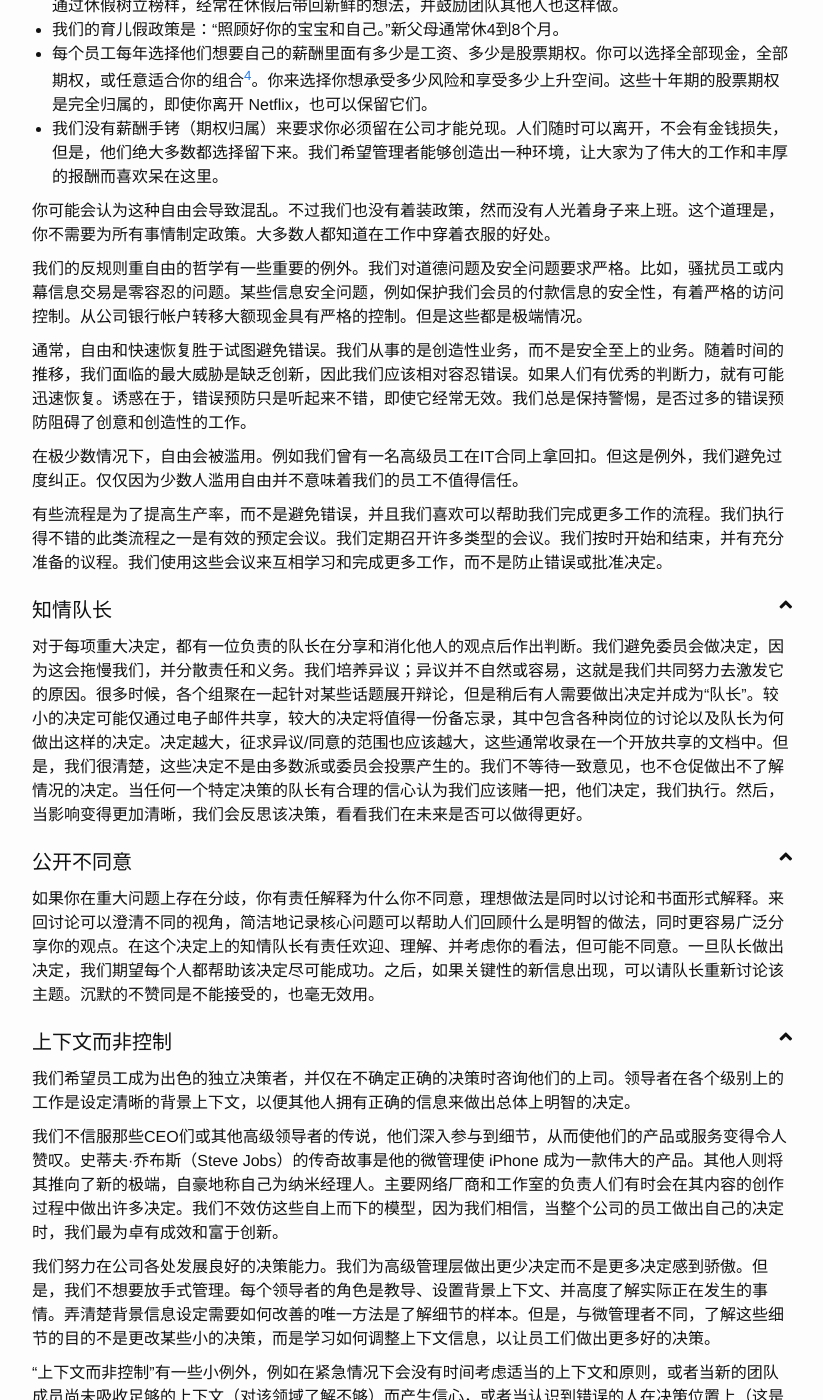
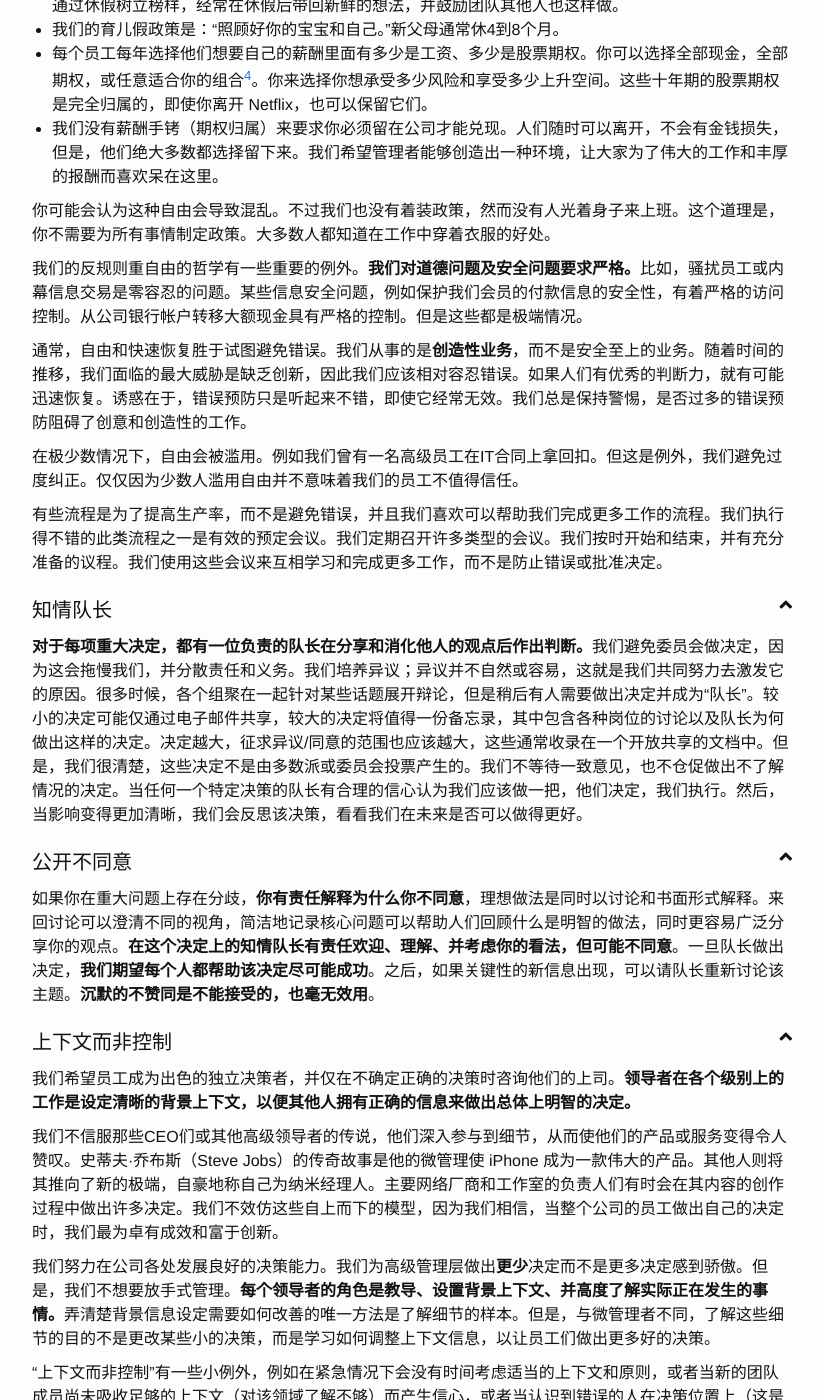
Before and after one commit to flniu/flniu.github.io, a Jekyll site: the page built from _posts/2020-05-11-netflix-culture.md, in a window 1280 px wide and 1400 px high, scrolled down 5423 px. Shown: the whole window, without its empty margins (228-1051 px from the left). Built offline with Jekyll 4.4.1, drawn with Linux system fonts in a browser that asks for light colours; nearby versions of some CDN libraries; some of the changed text lies outside the part shown.

Commit message:
change format for post netflix culture

```diff
--- a/_posts/2020-05-11-netflix-culture.md
+++ b/_posts/2020-05-11-netflix-culture.md
@@ -22,7 +22,7 @@ tags: netflix business translate
 
 ## 真正的价值观
 
-许多公司都有价值观声明，但这些书面价值观通常含糊不清且被忽略。公司的真正价值观是由谁获得奖励、谁离开公司来展示的。以下是我们最关心的价值观，特定行为和技能。这些价值观听起来越像你，并且描述了你想与之共事的人，你越有可能在 Netflix 茁壮成长。
+许多公司都有价值观声明，但这些书面价值观通常含糊不清且被忽略。**公司的真正价值观是由谁获得奖励、谁离开公司来展示的**。以下是我们最关心的价值观，特定行为和技能。这些价值观听起来越像你，并且描述了你想与之共事的人，你越有可能在 Netflix 茁壮成长。
 
 ### 判断力
 
@@ -100,18 +100,18 @@ tags: netflix business translate
 * 你让你的同事变得更好
 * 你关注结果胜于过程
 
-编写令人钦佩的价值观很容易；让它们活起来很难。在描述勇气时，我们说：“你质疑与我们的价值观不一致的行为。”我们希望每个人都能互相帮助，共同践行价值观，并让彼此为榜样负责。这是一个持续的志向延伸。
+编写令人钦佩的价值观很容易；让它们活起来很难。在描述勇气时，我们说：*“你质疑与我们的价值观不一致的行为。”*我们希望每个人都能互相帮助，共同践行价值观，并让彼此为榜样负责。这是一个持续的志向延伸。
 
-在描述正直时，我们说：“你只说会对同事当面说的话。”对于新人来说，这一项是最难相信的，也是他们学习实践的难点之一。在大多数情况下，无论是社交还是工作，始终如一说出他们对人的真正想法的人都会很快被孤立和放逐。我们努力使人们持续不断地互相提供专业、建设性的反馈——向上，向下，以及遍及整个组织。领导者示范了我们都是容易犯错误的，并且愿意接受反馈。人们经常问别人：“哪些事我能做得更好？”和自己：“哪些反馈我还没有分享？”
+在描述正直时，我们说：*“你只说会对同事当面说的话。”*对于新人来说，这一项是最难相信的，也是他们学习实践的难点之一。在大多数情况下，无论是社交还是工作，始终如一说出他们对人的真正想法的人都会很快被孤立和放逐。我们努力使人们持续不断地互相提供专业、建设性的反馈——向上，向下，以及遍及整个组织。领导者示范了我们都是容易犯错误的，并且愿意接受反馈。**人们经常问别人：“哪些事我能做得更好？”和自己：“哪些反馈我还没有分享？”**
 
-我们相信，如果我们能够减少给予和接受反馈的压力，并使之成为工作生活中更正常的一部分，那么我们将学得更快，更好。较之偶尔进行正式练习，反馈是我们相互沟通和合作的持续组成部分。我们通过无私地向同事提供反馈来建立信任，即使这样做会不舒服。反馈有助于我们避免持续的误解和对规则的需求。如果人与人之间有牢固的基础关系和信任，则更容易交换反馈，这就是我们投入时间发展这些专业关系的原因之一。我们向那些非常坦诚的人表示敬意，特别是能够对权力高层坦诚的人。我们知道这种直率和反馈的水平对于新员工和来自世界其他地方不常见直接反馈的人们来说可能很困难。我们通过指导和标榜我们希望在每位员工中看到的行为，积极帮助人们在 Netflix 学习如何做到这一点。
+我们相信，如果我们能够减少给予和接受反馈的压力，并使之成为工作生活中更正常的一部分，那么我们将学得更快，更好。较之偶尔进行正式练习，反馈是我们相互沟通和合作的持续组成部分。**我们通过无私地向同事提供反馈来建立信任，即使这样做会不舒服。**反馈有助于我们避免持续的误解和对规则的需求。**如果人与人之间有牢固的基础关系和信任，则更容易交换反馈，这就是我们投入时间发展这些专业关系的原因之一。**我们向那些非常坦诚的人表示敬意，特别是能够对权力高层坦诚的人。我们知道这种直率和反馈的水平对于新员工和来自世界其他地方不常见直接反馈的人们来说可能很困难。**我们通过指导和标榜我们希望在每位员工中看到的行为**，积极帮助人们在 Netflix 学习如何做到这一点。
 
 
 ## 梦之队
 
 一个梦之队[^1]是**所有**同事在工作中都表现出色并且是高效合作者的团队。加入梦之队的价值和满意度是巨大的。我们对伟大工作场所的理解不是寿司午餐，大型健身房，高档办公室或频繁的聚会。我们的伟大工作场所版本是一个追求雄心勃勃的共同目标的梦之队，为此我们投入了大量精力。在这样一个团队中，你可以学到最多，做出你最好的工作，以最快的速度提升，并获得最大的乐趣。
 
-要有一个由梦之队组成的整个公司（而不是只有几个小组）是具有挑战性的。毫无疑问，我们必须录用好。我们还必须促进协作，拥护多样的观点，支持信息共享，并阻止政治活动。不寻常的部分是，我们为表现尚可的员工提供慷慨的离职补偿金[^2]，以便我们为该岗位寻到一名明星员工。如果你联想一个职业球队，它是由教练来确保场上的**每个**球员在他们的位置上表现优异，并且与其他球员配合得非常有效。我们以成为团队而不是家庭为榜样。家庭是关于无条件的爱的，即使，比如说，你的兄弟姐妹有不良行为。一个梦之队旨在推动自己成为最好的队友，密切关注队友，并知道自己可能不会永远呆在一个团队中。
+要有一个由梦之队组成的整个公司（而不是只有几个小组）是具有挑战性的。毫无疑问，我们必须录用好。我们还必须促进协作，拥护多样的观点，支持信息共享，并阻止政治活动。不寻常的部分是，*我们为表现尚可的员工提供慷慨的离职补偿金*[^2]，以便我们为该岗位寻到一名明星员工。如果你联想一个职业球队，它是由教练来确保场上的**每个**球员在他们的位置上表现优异，并且与其他球员配合得非常有效。我们以成为团队而不是家庭为榜样。家庭是关于无条件的爱的，即使，比如说，你的兄弟姐妹有不良行为。一个梦之队旨在推动自己成为最好的队友，密切关注队友，并知道自己可能不会永远呆在一个团队中。
 
 我们没有钟形曲线、排名或配额，例如“每年淘汰末位10％”。这将不利于促进协作，并且是我们永远不会支持的一个基于过于简单化规则的方法。我们关注于管理人员通过每个人的“挽留测试”做出的判断：如果团队中的一个成员正在考虑离职去另一家公司，管理人员是否会努力把他留下来？那些没有通过挽留测试的人（即他们的经理不会努力挽留他们）会及时而礼貌地得到一笔慷慨的离职补偿金，以便我们找到合适的人选，使我们成为一支更好的梦之队。从我们的团队中被要求离开是非常令人失望的，但是并不耻辱。加入一个梦之队可能成为职业生涯的高峰体验。
 
@@ -133,7 +133,7 @@ tags: netflix business translate
 
 请注意，如果我们公司遭遇财务困难，我们不会要求我们的员工接受较少的薪水。一支战绩不佳的球队仍会支付个人市场的最高薪酬给那些寄望于能将他们重新带回胜利位置的球员。另一方面，如果公司表现良好，我们广泛分发的股票期权将变得非常有价值。
 
-最终，你的经济安全取决于你的技能和声望，而不是你在一家公司的资历。在 Netflix，你会学到很多与出色的同事一起解决棘手问题的经验，并且学到的东西可以提高你的市场价值。知道如果你离开 Netflix，其他公司会很快雇用你，这令人感到欣慰。我们认为偶尔进行外部面试是健康的，并鼓励员工与上司讨论他们在此过程中学到的东西。
+最终，**你的经济安全取决于你的技能和声望，而不是你在一家公司的资历**。在 Netflix，你会学到很多与出色的同事一起解决棘手问题的经验，并且学到的东西可以提高你的市场价值。知道如果你离开 Netflix，其他公司会很快雇用你，这令人感到欣慰。我们认为偶尔进行外部面试是健康的，并鼓励员工与上司讨论他们在此过程中学到的东西。
 
 虽然我们的队友都很出色，并且我们之间的合作非常顺利，但我们知道我们总是还能做得更好。我们努力保持冷静的信心，但又渴望改善。与我们想要变成的伟大程度相比，我们做得还不够。
 
@@ -148,7 +148,7 @@ tags: netflix business translate
 
 在许多组织中，有一种对流程的不健康的强调，而没有太多的自由。这些组织并不是以这种方式开始的，但是每次出问题时，流程的巨蟒都会束得更紧。具体来说，许多组织在规模较小时拥有自由与责任。每个人都相互认识，每个人都捡垃圾。但是，随着他们的成长，业务变得越来越复杂，有时平均素质和热情会下降。随着这种非正式的、平滑运转的组织开始解体，大量混乱局面浮现出来，普遍的呼声是要“增长”，并添加传统的管理和流程去减少混乱。随着规则和流程激增，评价体系逐渐演变成遵守规则（即：这样做你才能获得奖励）。如果这种标准的管理方法做得好，公司的业务模式会变得非常高效——系统可以无脑运行，创造性思考者被要求停止质疑现状。这种类型的组织非常专业化，并且适应它的业务模式。然而最终，经过10到100年，业务模式不可避免地必须改变，然后大多数这类公司对此都无法适应。
 
-为了避免过度专业化的僵化，并避免增长的混乱，同时又保持自由，我们努力让自己的业务尽可能简单，同时实现我们的增长雄心，并不断提高员工的卓越水平。我们致力于建立一个自律的公司，他们发现并解决问题而不必被告知要这样做。
+为了避免过度专业化的僵化，并避免增长的混乱，同时又保持自由，我们努力让自己的业务尽可能简单，同时实现我们的增长雄心，并不断提高员工的卓越水平。我们致力于建立一个自律的公司，**他们发现并解决问题而不必被告知要这样做。**
 
 我们致力于增加员工[^3]对抗流程巨蟒的自由。关于我们如何以非同寻常的自由度运转的一些例子如下：
 
@@ -162,9 +162,9 @@ tags: netflix business translate
 
 你可能会认为这种自由会导致混乱。不过我们也没有着装政策，然而没有人光着身子来上班。这个道理是，你不需要为所有事情制定政策。大多数人都知道在工作中穿着衣服的好处。
 
-我们的反规则重自由的哲学有一些重要的例外。我们对道德问题及安全问题要求严格。比如，骚扰员工或内幕信息交易是零容忍的问题。某些信息安全问题，例如保护我们会员的付款信息的安全性，有着严格的访问控制。从公司银行帐户转移大额现金具有严格的控制。但是这些都是极端情况。
+我们的反规则重自由的哲学有一些重要的例外。**我们对道德问题及安全问题要求严格。**比如，骚扰员工或内幕信息交易是零容忍的问题。某些信息安全问题，例如保护我们会员的付款信息的安全性，有着严格的访问控制。从公司银行帐户转移大额现金具有严格的控制。但是这些都是极端情况。
 
-通常，自由和快速恢复胜于试图避免错误。我们从事的是创造性业务，而不是安全至上的业务。随着时间的推移，我们面临的最大威胁是缺乏创新，因此我们应该相对容忍错误。如果人们有优秀的判断力，就有可能迅速恢复。诱惑在于，错误预防只是听起来不错，即使它经常无效。我们总是保持警惕，是否过多的错误预防阻碍了创意和创造性的工作。
+通常，自由和快速恢复胜于试图避免错误。我们从事的是**创造性业务**，而不是安全至上的业务。随着时间的推移，我们面临的最大威胁是缺乏创新，因此我们应该相对容忍错误。如果人们有优秀的判断力，就有可能迅速恢复。诱惑在于，错误预防只是听起来不错，即使它经常无效。我们总是保持警惕，是否过多的错误预防阻碍了创意和创造性的工作。
 
 在极少数情况下，自由会被滥用。例如我们曾有一名高级员工在IT合同上拿回扣。但这是例外，我们避免过度纠正。仅仅因为少数人滥用自由并不意味着我们的员工不值得信任。
 
@@ -173,25 +173,25 @@ tags: netflix business translate
 
 ## 知情队长
 
-对于每项重大决定，都有一位负责的队长在分享和消化他人的观点后作出判断。我们避免委员会做决定，因为这会拖慢我们，并分散责任和义务。我们培养异议；异议并不自然或容易，这就是我们共同努力去激发它的原因。很多时候，各个组聚在一起针对某些话题展开辩论，但是稍后有人需要做出决定并成为“队长”。较小的决定可能仅通过电子邮件共享，较大的决定将值得一份备忘录，其中包含各种岗位的讨论以及队长为何做出这样的决定。决定越大，征求异议/同意的范围也应该越大，这些通常收录在一个开放共享的文档中。但是，我们很清楚，这些决定不是由多数派或委员会投票产生的。我们不等待一致意见，也不仓促做出不了解情况的决定。当任何一个特定决策的队长有合理的信心认为我们应该赌一把，他们决定，我们执行。然后，当影响变得更加清晰，我们会反思该决策，看看我们在未来是否可以做得更好。
+**对于每项重大决定，都有一位负责的队长在分享和消化他人的观点后作出判断。**我们避免委员会做决定，因为这会拖慢我们，并分散责任和义务。我们培养异议；异议并不自然或容易，这就是我们共同努力去激发它的原因。很多时候，各个组聚在一起针对某些话题展开辩论，但是稍后有人需要做出决定并成为“队长”。较小的决定可能仅通过电子邮件共享，较大的决定将值得一份备忘录，其中包含各种岗位的讨论以及队长为何做出这样的决定。决定越大，征求异议/同意的范围也应该越大，这些通常收录在一个开放共享的文档中。但是，我们很清楚，这些决定不是由多数派或委员会投票产生的。我们不等待一致意见，也不仓促做出不了解情况的决定。当任何一个特定决策的队长有合理的信心认为我们应该做一把，他们决定，我们执行。然后，当影响变得更加清晰，我们会反思该决策，看看我们在未来是否可以做得更好。
 
 
 ## 公开不同意
 
-如果你在重大问题上存在分歧，你有责任解释为什么你不同意，理想做法是同时以讨论和书面形式解释。来回讨论可以澄清不同的视角，简洁地记录核心问题可以帮助人们回顾什么是明智的做法，同时更容易广泛分享你的观点。在这个决定上的知情队长有责任欢迎、理解、并考虑你的看法，但可能不同意。一旦队长做出决定，我们期望每个人都帮助该决定尽可能成功。之后，如果关键性的新信息出现，可以请队长重新讨论该主题。沉默的不赞同是不能接受的，也毫无效用。
+如果你在重大问题上存在分歧，**你有责任解释为什么你不同意**，理想做法是同时以讨论和书面形式解释。来回讨论可以澄清不同的视角，简洁地记录核心问题可以帮助人们回顾什么是明智的做法，同时更容易广泛分享你的观点。**在这个决定上的知情队长有责任欢迎、理解、并考虑你的看法，但可能不同意**。一旦队长做出决定，**我们期望每个人都帮助该决定尽可能成功**。之后，如果关键性的新信息出现，可以请队长重新讨论该主题。**沉默的不赞同是不能接受的，也毫无效用**。
 
 
 ## 上下文而非控制
 
-我们希望员工成为出色的独立决策者，并仅在不确定正确的决策时咨询他们的上司。领导者在各个级别上的工作是设定清晰的背景上下文，以便其他人拥有正确的信息来做出总体上明智的决定。
+我们希望员工成为出色的独立决策者，并仅在不确定正确的决策时咨询他们的上司。**领导者在各个级别上的工作是设定清晰的背景上下文，以便其他人拥有正确的信息来做出总体上明智的决定。**
 
 我们不信服那些CEO们或其他高级领导者的传说，他们深入参与到细节，从而使他们的产品或服务变得令人赞叹。史蒂夫·乔布斯（Steve Jobs）的传奇故事是他的微管理使 iPhone 成为一款伟大的产品。其他人则将其推向了新的极端，自豪地称自己为纳米经理人。主要网络厂商和工作室的负责人们有时会在其内容的创作过程中做出许多决定。我们不效仿这些自上而下的模型，因为我们相信，当整个公司的员工做出自己的决定时，我们最为卓有成效和富于创新。
 
-我们努力在公司各处发展良好的决策能力。我们为高级管理层做出更少决定而不是更多决定感到骄傲。但是，我们不想要放手式管理。每个领导者的角色是教导、设置背景上下文、并高度了解实际正在发生的事情。弄清楚背景信息设定需要如何改善的唯一方法是了解细节的样本。但是，与微管理者不同，了解这些细节的目的不是更改某些小的决策，而是学习如何调整上下文信息，以让员工们做出更多好的决策。
+我们努力在公司各处发展良好的决策能力。我们为高级管理层做出**更少**决定而不是更多决定感到骄傲。但是，我们不想要放手式管理。**每个领导者的角色是教导、设置背景上下文、并高度了解实际正在发生的事情。**弄清楚背景信息设定需要如何改善的唯一方法是了解细节的样本。但是，与微管理者不同，了解这些细节的目的不是更改某些小的决策，而是学习如何调整上下文信息，以让员工们做出更多好的决策。
 
 “上下文而非控制”有一些小例外，例如在紧急情况下会没有时间考虑适当的上下文和原则，或者当新的团队成员尚未吸收足够的上下文（对该领域了解不够）而产生信心，或者当认识到错误的人在决策位置上（这是暂时的，毫无疑问）。
 
-我们告诉人们不要试图取悦老板。相反，寻求为业务服务。可以不同意你的上司。但永远不可以隐藏任何事情。可以对你的上司说：“我知道你不同意，但是我打算做X，因为我认为这是一个更好的方案。如果你想特别推翻我的决定，请告诉我。”我们不希望人们猜测他们的上司会做什么或想要什么，然后根据该猜测执行。
+我们告诉人们不要试图取悦老板。相反，寻求为业务服务。**可以不同意你的上司。但永远不可以隐藏任何事情。**可以对你的上司说：“我知道你不同意，但是我打算做X，因为我认为这是一个更好的方案。如果你想特别推翻我的决定，请告诉我。”我们不希望人们猜测他们的上司会做什么或想要什么，然后根据该猜测执行。
 
 
 ## 高度对齐，松散耦合
@@ -203,7 +203,7 @@ tags: netflix business translate
 * 取悦其他内部小组优先于取悦客户
 * 组织高度协同，不易出错，但缓慢得令人沮丧
 
-我们通过高度对齐和松散耦合来避免这种情况。我们花费大量时间共同讨论策略，然后彼此信任，执行战术，而不需要事先批准。通常，两个致力于相同目标的小组可以不知道或批准他们伙伴的行动。如果，后续的行动看起来不对，我们将进行坦率的讨论。我们可能会发现该策略过于模糊或者采取的战术与商定的策略不一致。我们通常讨论将来如何做得更好。
+我们通过高度对齐和松散耦合来避免这种情况。我们花费大量时间共同讨论策略，然后彼此信任，执行战术，而不需要事先批准。通常，两个致力于相同目标的小组可以不知道或批准他们伙伴的行动。如果，后续的行动看起来不对，我们将进行坦率的讨论。**我们可能会发现该策略过于模糊或者采取的战术与商定的策略不一致。**我们通常讨论将来如何做得更好。
 
 “高度对齐，松散耦合”的工作环境的成功取决于高效能个人的协作努力和有效的背景上下文。最终，终极目标是发展业务以产生更大的影响力，同时增加灵活性和敏捷性。我们力求做大、快和灵活。
 
```
Also changed, not shown: other parts of _posts/2020-05-11-netflix-culture.md (+3 -3 lines).
